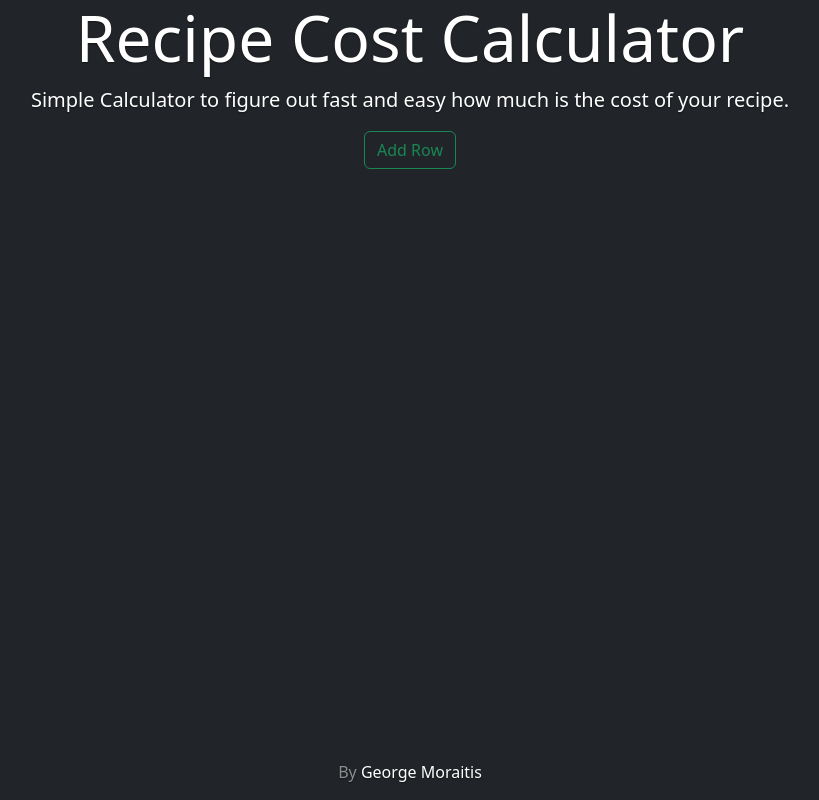
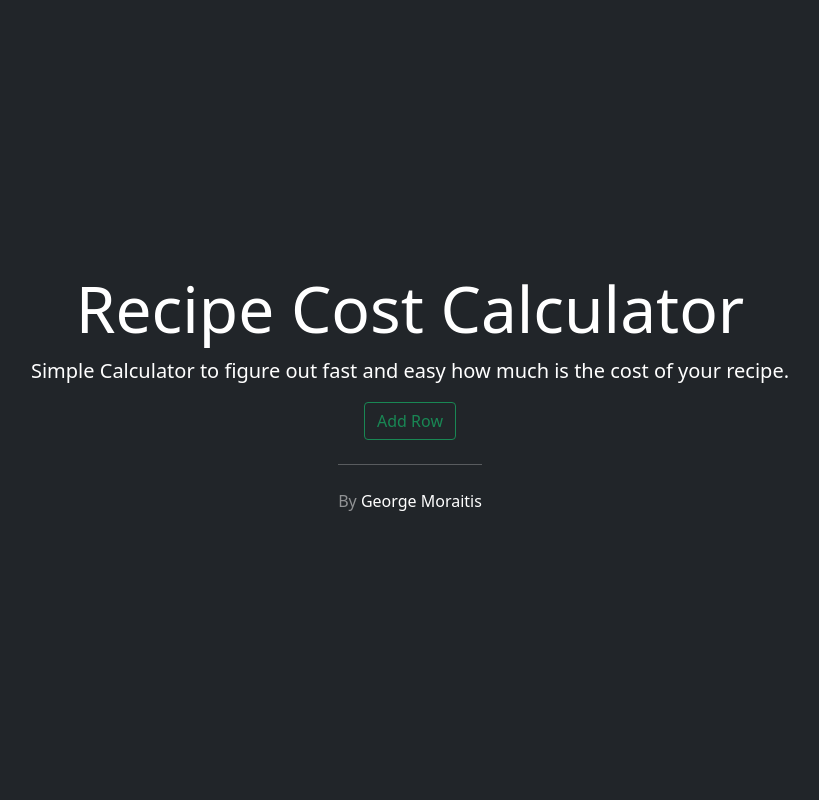
Before and after one commit to gmoraitis/Recipe-Cost-Calculator, a React (Vite) app: page / in a window 1280 px wide. Shown: the whole page, without its empty margins (230-1049 px from the left). Built offline with nearby package versions, Linux system fonts and the light colour scheme.

Commit message:
Small corrections

```diff
--- a/index.html
+++ b/index.html
@@ -11,10 +11,5 @@
   <body>
     <div id="root"></div>
     <script type="module" src="/src/main.jsx"></script>
-    <script
-    src="https://cdn.jsdelivr.net/npm/bootstrap@5.1.3/dist/js/bootstrap.bundle.min.js"
-    integrity="sha384-ka7Sk0Gln4gmtz2MlQnikT1wXgYsOg+OMhuP+IlRH9sENBO0LRn5q+8nbTov4+1p"
-    crossorigin="anonymous"
-  ></script>
   </body>
 </html>
--- a/package.json
+++ b/package.json
@@ -10,9 +10,7 @@
     "preview": "vite preview"
   },
   "dependencies": {
-    "bootstrap": "^5.3.3",
     "react": "^18.2.0",
-    "react-bootstrap": "^2.10.2",
     "react-dom": "^18.2.0"
   },
   "devDependencies": {
--- a/src/App.jsx
+++ b/src/App.jsx
@@ -1,17 +1,16 @@
-// App.js
+// App.jsx
 import React, { useState } from 'react';
-//import 'bootstrap/dist/css/bootstrap.min.css';
 import Header from './components/Header';
 import Form from './components/Form';
 import Table from './components/Table';
 import Footer from './components/Footer';
-import './index.css'
+
 
 function App() {
   const [rows, setRows] = useState([]);
 
   return (
-    <div className="container-fluid text-center bg-dark text-white min-vh-100 d-flex flex-column justify-content-center align-items-center">
+    <div className="container-fluid cover-container text-center  p-3 bg-dark text-white min-vh-100 d-flex flex-column justify-content-center align-items-center">
       <Header />
       <Form setRows={setRows} />
       <Table rows={rows} setRows={setRows} />
--- a/src/components/Footer.jsx
+++ b/src/components/Footer.jsx
@@ -3,11 +3,16 @@ import React from 'react';
 
 function Footer() {
   return (
-    <footer className="mt-auto text-white-50">
-      <p>
-        By <a href="https://gmoraitis.github.io/" className="text-white" style={{ textDecoration: 'none' }}>George Moraitis</a>
-      </p>
-    </footer>
+    <div>
+      <hr class="my-4"></hr>
+      <footer className="mt-auto text-white-50">
+        <p>
+          By <a href="https://gmoraitis.github.io/" className="text-white" style={{ textDecoration: 'none' }}>George Moraitis</a>
+        </p>
+      </footer>
+    </div>
+
+
   );
 }
 
--- a/src/components/Form.jsx
+++ b/src/components/Form.jsx
@@ -31,7 +31,10 @@ function Form() {
         <div>
           <button type="button" className="btn btn-outline-success" onClick={addTableRow}>Add Row</button>
         </div>
+        <div>
         {rows.length > 0 && <Table rows={rows} removeTableRow={removeTableRow} handleInputChange={handleInputChange} />}
+        </div>
+
       </form>
     </div>
   );
--- a/src/components/Header.jsx
+++ b/src/components/Header.jsx
@@ -3,7 +3,7 @@ import React from 'react';
 
 function Header() {
   return (
-    <div className="cover-container d-flex w-100 h-100  mx-auto flex-column text-white bg-dark">
+    <div className="d-flex w-100 h-100  mx-auto flex-column  text-white bg-dark">
       <h1 className="display-3">Recipe Cost Calculator</h1>
       <p className="lead">Simple Calculator to figure out fast and easy how much is the cost of your recipe.</p>
     </div>
--- a/src/components/Table.jsx
+++ b/src/components/Table.jsx
@@ -45,7 +45,7 @@ function Table({ rows, removeTableRow, handleInputChange }) {
 
   return (
     <div className='container'>
-      <div className='table-responsive-sm'>
+      <div className='table-responsive'>
       <table className="table-dark" id="ingredientTable" style={{ display: rows.length ? 'table' : 'none' }}>
         <thead>
           <tr>
--- a/src/index.css
+++ b/src/index.css
@@ -1,53 +1,3 @@
 /*
  * Globals
  */
-
-
-/* Custom default button */
-.btn-secondary,
-.btn-secondary:hover,
-.btn-secondary:focus {
-  color: #333;
-  text-shadow: none; /* Prevent inheritance from `body` */
-}
-
-
-/*
- * Base structure
- */
-
-body {
-  text-shadow: 0 .05rem .1rem rgba(3, 3, 3, 0.5);
-  box-shadow: inset 0 0 5rem rgba(11, 11, 11, 0.5);
-}
-
-/* .cover-container {
-  max-width: 60em;
-} */
-
-
-/*
- * Header
- */
-
-.nav-masthead .nav-link {
-  padding: .25rem 0;
-  font-weight: 700;
-  color: rgba(255, 255, 255, .5);
-  background-color: transparent;
-  border-bottom: .25rem solid transparent;
-}
-
-.nav-masthead .nav-link:hover,
-.nav-masthead .nav-link:focus {
-  border-bottom-color: rgba(255, 255, 255, .25);
-}
-
-.nav-masthead .nav-link + .nav-link {
-  margin-left: 1rem;
-}
-
-.nav-masthead .active {
-  color: #fff;
-  border-bottom-color: #fff;
-}
--- a/src/main.jsx
+++ b/src/main.jsx
@@ -1,12 +1,7 @@
 import React from 'react'
 import ReactDOM from 'react-dom/client'
 import App from './App.jsx'
-import './index.css'
 
-// Bootstrap CSS
-import "bootstrap/dist/css/bootstrap.min.css";
-// Bootstrap Bundle JS
-import "bootstrap/dist/js/bootstrap.bundle.min";
 
 ReactDOM.createRoot(document.getElementById('root')).render(
   <React.StrictMode>
```
Also changed, not shown: src/App.css (deleted, +0 -42 lines), 2 other files (tests, documents, lock files or other folders).
